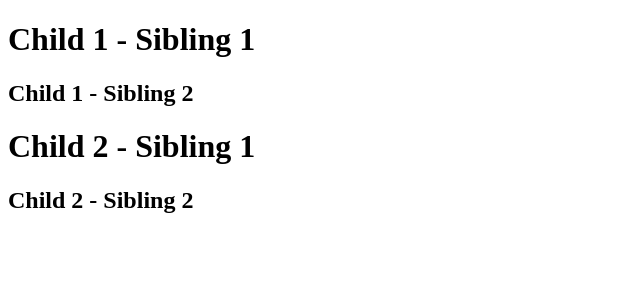
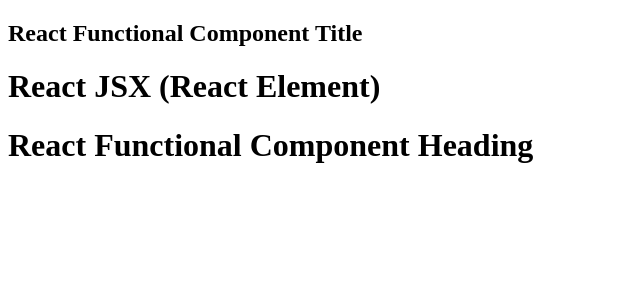
Before and after one commit to Dhanamselvi/React-Web, a React (Vite) app: page / in a window 1280 px wide. Shown: the top 300 px of the page, without its empty margins (0-640 px from the left). Built offline with nearby package versions, Linux system fonts and the light colour scheme.

Commit message:
Laying the Foundation - React Element and React Functional Component

```diff
--- a/App.js
+++ b/App.js
@@ -1,63 +1,31 @@
 import React from "react";
-import ReactDOM from "react-dom/client"
-/*
-    How do we create the complicated Nested Sibling Element in React
+import ReactDOM from "react-dom/client";
 
-        <div id="parent">
-            <div id="child1">
-                <h1>Child 1 - Sibling 1 </h1>
-                <h2>Child 1 - Sibling 2 </h2>
-            </div>
-             <div id="child2">
-                <h1>Child 2 - Sibling 1 </h1>
-                <h2>Child 2 - Sibling 2 </h2>
-            </div>
+// React Element
+const heading = (
+                    <h1>
+                        React JSX (React Element)
+                    </h1>
+                );
+
+const Title = () => {
+    return (
+        <h2>React Functional Component Title</h2>
+    )
+}
+// React Functionl Component
+const HeadingComponent = () =>{
+    return (
+        <div id="container">
+            <Title />
+            {heading}
+            <h1>React Functional Component Heading</h1>
         </div>
-*/
+    )
+}
 
-// ReactElement(Object) => HTML(Browser Understands)
-
-const parent = React.createElement(
-    "div",
-    {id:"parent"},
-    [
-        React.createElement(
-            "div",
-            {id:"child1"},
-            [
-                React.createElement(
-                    "h1",
-                    {},
-                    "Child 1 - Sibling 1"
-                ),
-                React.createElement(
-                    "h2",
-                    {},
-                    "Child 1 - Sibling 2"
-                ),
-            ]
-        ),
-        React.createElement(
-            "div",
-            {id:"child2"},
-            [
-                React.createElement(
-                    "h1",
-                    {},
-                    "Child 2 - Sibling 1"
-                ),
-                React.createElement(
-                    "h2",
-                    {},
-                    "Child 2 - Sibling 2"
-                ),
-            ]
-        )
-    ]
-
-);
-
-console.log(parent) // object
+console.log(Title()) // Object
+console.log(HeadingComponent()) // Object
 
 const root = ReactDOM.createRoot(document.getElementById("root"));
-root.render(parent);
+root.render(<HeadingComponent/>);
--- a/index.html
+++ b/index.html
@@ -8,7 +8,7 @@
 </head>
 <body>
     <div id="root">
-        <h1>Selvi is here</h1>
+        <h1>Not Rendering</h1>
     </div>
 
     <script type="module" src="App.js"></script>
--- a/package.json
+++ b/package.json
@@ -4,6 +4,8 @@
   "description": "React Learning",
   "main": "App.js",
   "scripts": {
+    "start":"parcel index.html",
+    "build":"parcel build index.html",
     "test": "jest"
   },
   "repository": {
```
